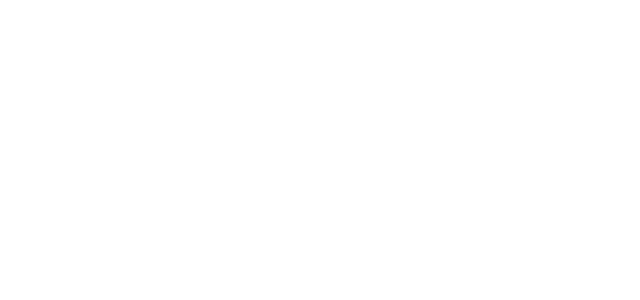
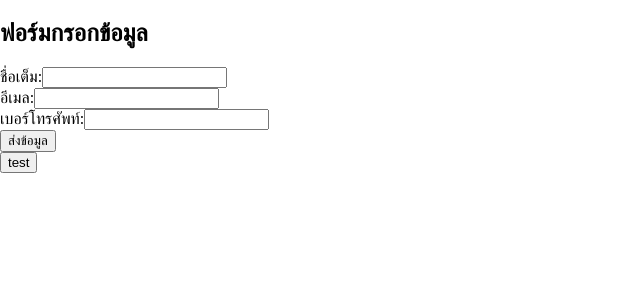
Before and after one commit to CroissantKnight/my-test-web3, a React (Vite) app: page /Adddata in a window 1280 px wide. Before the commit this address had no page. Shown: the top 300 px of the page, without its empty margins (0-640 px from the left). Built offline with nearby package versions, Linux system fonts and the light colour scheme; no server answers.

Commit message:
ดึงข้อมูลมาเเสดงกับเพิ่มข้อมูลในตารางได้เเล้ว

```diff
--- a/src/App.jsx
+++ b/src/App.jsx
@@ -1,4 +1,4 @@
-import React, { useState } from "react";
+import React from "react";
 import { BrowserRouter as Router, Routes, Route } from "react-router-dom";
 // >import component file
 import Testpage from "./pages/PageForTest";
@@ -6,6 +6,11 @@ import ConnectWallet from "./components/ConnectWallet";
 import Profile from "./pages/Profile";
 import Topbackground from "./components/Topbackground";
 import Layout from "./components/Layout";
+import Supabase from "./Supabase";
+import Auth from "./Auth";
+import Account from "./Account";
+import Getdata from "./Fetchdata";
+import Adddata from "./pages/profile/Insert.jsx";
 
 function App() {
   return (
@@ -17,6 +22,13 @@ function App() {
           <Route path="/profile" element={<Profile />} />
           <Route path="/Top" element={<Topbackground />} />
 
+          <Route path="/Supabase" element={<Supabase />} />
+          <Route path="/Auth" element={<Auth />} />
+          <Route path="/Account" element={<Account />} />
+
+          <Route path="/Getdata" element={<Getdata />} />
+          <Route path="/Adddata" element={<Adddata />} />
+
           <Route path="/" element={<Layout />}>
             <Route path="/test" element={<Testpage />} />
           </Route>
--- /dev/null
+++ b/src/Fetchdata.jsx
@@ -0,0 +1,36 @@
+import React, { useState } from "react";
+import { supabase } from "./supabaseClient";
+
+export default function Getdata() {
+  const [fullname, setFullname] = useState("");
+  const [email, setEmail] = useState("");
+  const [tel, setTel] = useState("");
+
+  // = ฟังก์ชัน select data
+  // = from("email").select("*");
+  const handle_getdata = async (event) => {
+    event.preventDefault();
+    try {
+      let { data, error } = await supabase.from("email").select("*");
+      if (error) {
+        console.log("Error:", error.message);
+      } else {
+        console.log("Fetched Data:", data);
+        console.log("Fetched Data:", typeof (data));
+      }
+    } catch (error) {
+      console.log("Error : ", error.message);
+    }
+  };
+
+  return (
+    <div>
+      {/* fetch data btn */}
+      <div>
+        <h2>chick to get data</h2>
+        <button onClick={handle_getdata}>clickme</button>
+      </div>
+
+    </div>
+  );
+}
--- a/src/pages/PageForTest.jsx
+++ b/src/pages/PageForTest.jsx
@@ -5,7 +5,7 @@ import Profile from "../pages/Profile";
 function Testpage() {
   const navigate = useNavigate();
   const handleClick_back = (path, index) => {
-    navigate("/");
+    navigate("/phantom");
   };
   const handleOUCH = () => {
     alert("OUCH!!!");
--- a/src/pages/Profile.jsx
+++ b/src/pages/Profile.jsx
@@ -1,5 +1,5 @@
 import React from "react";
-import "./Profile.css";
+// import "./Profile.css";
 import Topbackground from "../components/Topbackground.jsx";
 function Profile() {
   return (
@@ -18,8 +18,7 @@ function Profile() {
           </div>
         </div>
         <div className="profile-content">
-            <h1 style={{ fontSize: "5vw" }}>Profile</h1>{" "}
-
+          <h1 style={{ fontSize: "5vw" }}>Profile</h1>{" "}
         </div>
       </div>
     </>
--- /dev/null
+++ b/src/pages/profile/Insert.jsx
@@ -0,0 +1,84 @@
+import React, { useState } from "react";
+import { supabase } from "../../supabaseClient";
+
+export default function Adddata() {
+  const [fullname_input, setfullname_input] = useState("");
+  const [email_input, setemail_input] = useState("");
+  const [tel_input, settel_input] = useState("");
+
+  // = ฟังก์ชันเพิ่มข้อมูล (insert)
+  // = from('email').insert([{ fullname: '', email: '', tel:'' },]).select()
+  const handle_adddata = async (event) => {
+    event.preventDefault();
+    try {
+      let { data, error } = await supabase
+        .from("email")
+        .insert([
+          { fullname: fullname_input, email: email_input, tel: tel_input },
+        ])
+        .select();
+      if (error) {
+        console.log("Error:", error.message);
+      } else {
+        console.log("Data added :", data);
+        console.log("Fetched Data:", typeof data);
+      }
+    } catch (error) {
+      console.log("Error : ", error.message);
+    }
+  };
+  const handle_test = async (event) => {
+    console.log(fullname_input);
+    console.log(email_input);
+    console.log(tel_input);
+
+  }
+
+  return(
+    <div>
+      <div>
+        <form onSubmit={handle_adddata}>
+          <h2>ฟอร์มกรอกข้อมูล</h2>
+          <div>
+            <label htmlFor="fullname">ชื่อเต็ม:</label>
+            <input
+              type="text"
+              id="fullname"
+              name="fullname_input"
+              onChange={(e) => setfullname_input(e.target.value)}
+              required
+            />
+          </div>
+
+          <div>
+            <label htmlFor="email">อีเมล:</label>
+            <input
+              type="email"
+              id="email"
+              name="email_input"
+              onChange={(e) => setemail_input(e.target.value)}
+              required
+            />
+          </div>
+
+          <div>
+            <label htmlFor="tel">เบอร์โทรศัพท์:</label>
+            <input
+              type="tel"
+              id="tel"
+              name="tel_input"
+              pattern="[0-9]{10}"
+              onChange={(e) => settel_input(e.target.value)}
+              required
+            />
+          </div>
+
+          <div>
+            <button type="submit">ส่งข้อมูล</button>
+          </div>
+        </form>
+        <button onClick={handle_test}>test</button>
+      </div>
+    </div>
+  );
+}
```
Also changed, not shown: src/Layout/Layout.jsx (deleted, +0 -151 lines).
